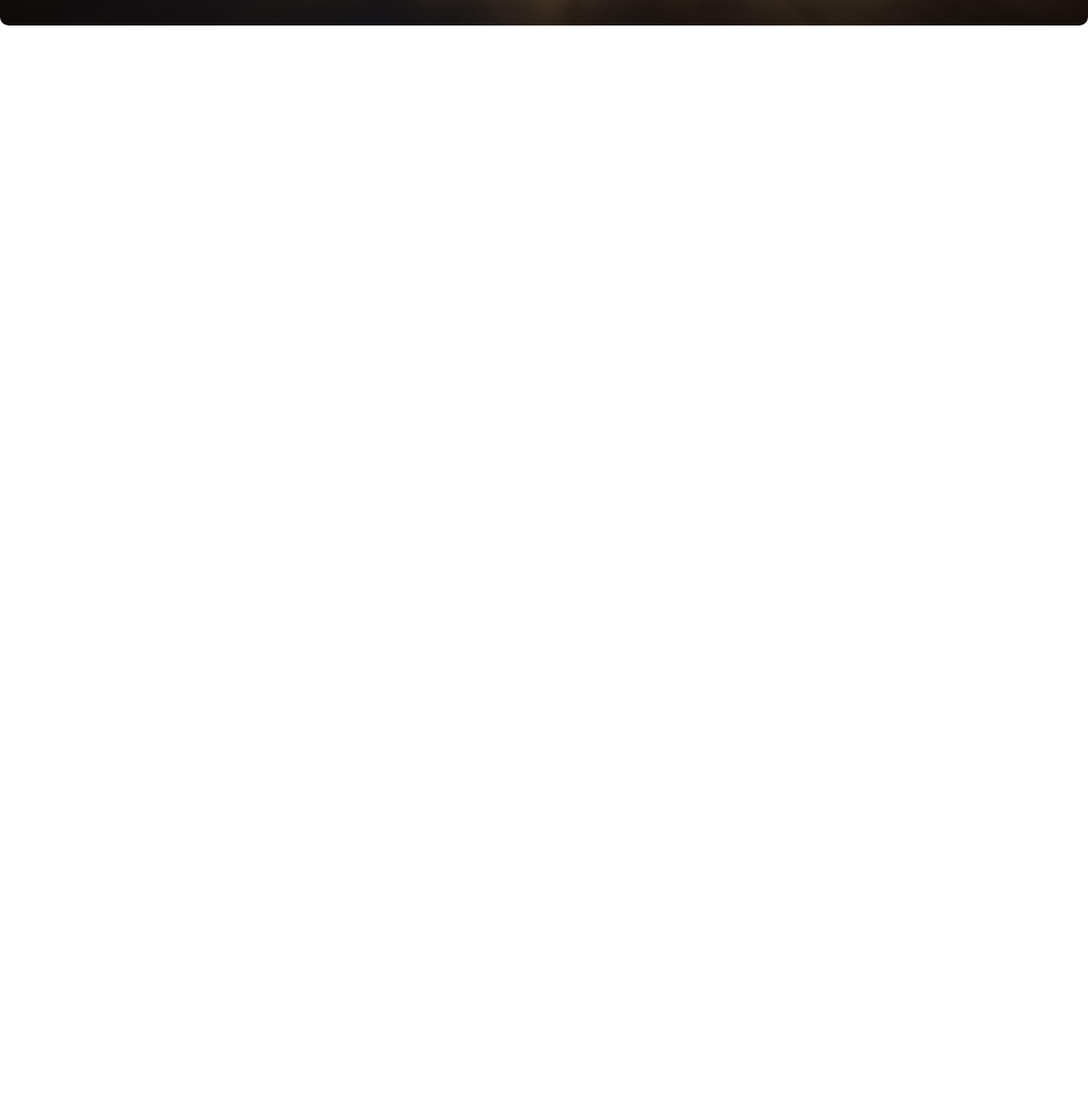
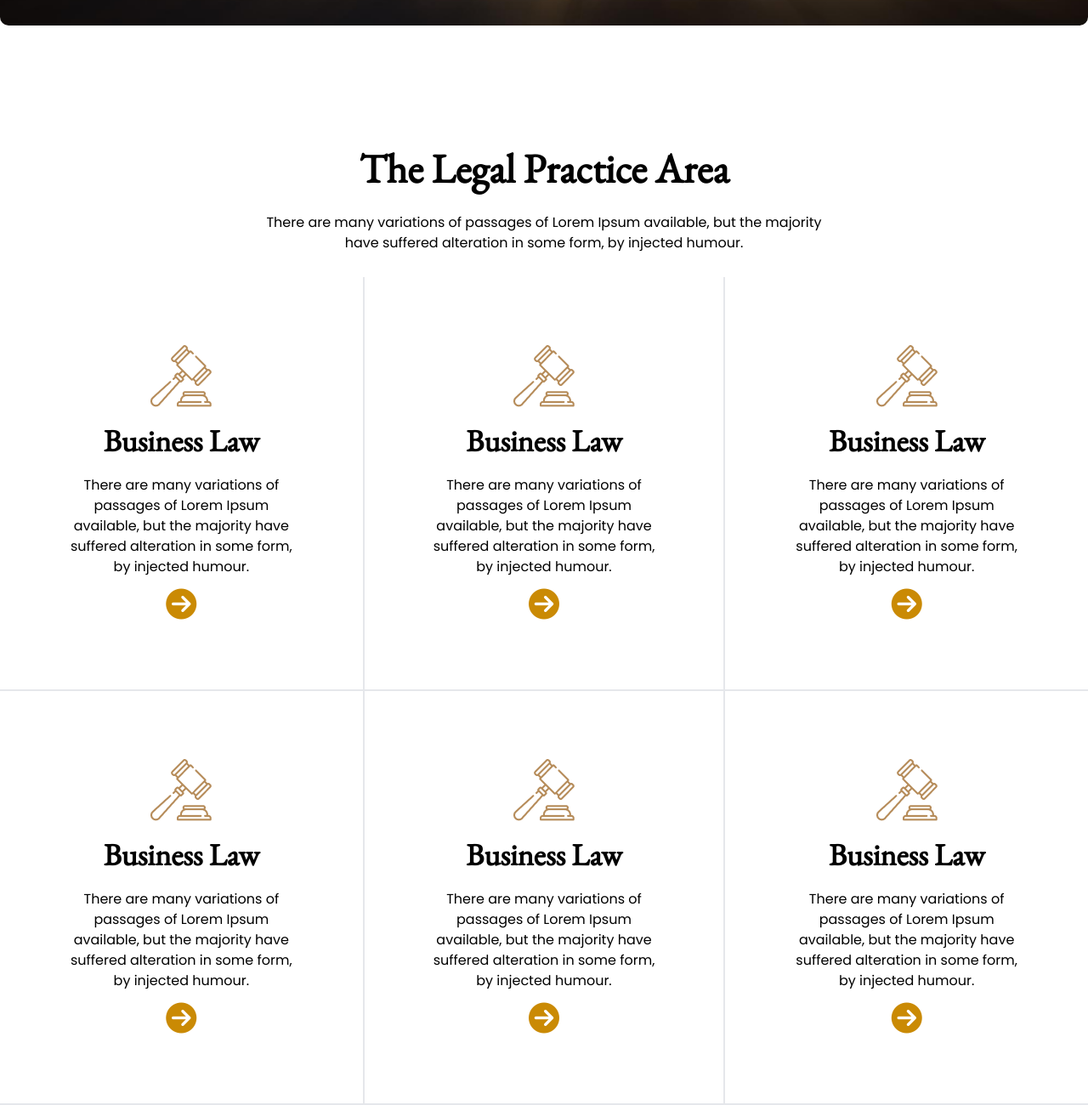
Before and after one commit to FuadTalukder85/legal-resources-tailwind, a plain HTML site: page index.html in a window 1280 px wide. Shown: the part 702-2002 px from the top of the page at 85% size. Before the commit the page ends 800 px from the top, so only its background shows below. Drawn offline with nearby package versions, Linux system fonts and the light colour scheme.

Commit message:
complete card section

```diff
--- a/index.html
+++ b/index.html
@@ -8,6 +8,10 @@
     <title>legal-resources</title>
     <!-- Tailwind file -->
     <script src="https://cdn.tailwindcss.com"></script>
+    <!-- Font awesome -->
+    <script src="https://kit.fontawesome.com/63c1414752.js" crossorigin="anonymous"></script>
+    <!-- <script src="https://kit.fontawesome.com/63c1414752.js" crossorigin="anonymous"></script> -->
+    <!-- <link rel="stylesheet" href="https://cdnjs.cloudflare.com/.../6.2.1/css/all.min.css" integrity="sha512-MV7K8+y+gLIBoVD59lQIYicR65iaqukzvf/nwasF0nqhPay5w/9lJmVM2hMDcnK1OnMGCdVK+iQrJ7lzPJQd1w==" crossorigin="anonymous" referrerpolicy="no-referrer"/> -->
     <!-- CSS file -->
     <link rel="stylesheet" href="styles/style.css">
 </head>
@@ -37,17 +41,71 @@
         <section class="container mx-auto mt-10 text-center">
             <div class="img-banner py-36">
                 <h1 class="text-white text-7xl">We Provide Effective<br>Legal Solutions</h1>
-                <p class="text-white mt-5">There are many variations of passages of Lorem Ipsum available, but the majority<br>have suffered alteration in some form, by injected humour.</p>
+                <p class="text-white mt-5">There are many variations of passages of Lorem Ipsum available, but the
+                    majority<br>have suffered alteration in some form, by injected humour.</p>
                 <form action="" class="mt-8">
-                    <input class="py-5 w-1/3 rounded pl-5 mr-4" type="text" name="" id="" placeholder="Search your services">
+                    <input class="py-5 w-1/3 rounded pl-5 mr-4" type="text" name="" id=""
+                        placeholder="Search your services">
                     <button class="bg-yellow-600 text-white py-5 px-8 font-semibold rounded">Search</button>
                 </form>
             </div>
         </section>
         <!-- Banner section end -->
+    </header>
 
-    </header>
     <main>
+        <!-- The legal section start -->
+        <section class="container mx-auto justify-center items-center text-center mt-36">
+            <h1 class="text-5xl font-semibold">The Legal Practice Area</h1>
+            <p class="mt-7">There are many variations of passages of Lorem Ipsum available, but the majority<br>have
+                suffered alteration in some form, by injected humour.</p>
+            <!-- Card -->
+            <div class="grid grid-cols-1 md:grid-cols-2 lg:grid-cols-3 mt-7">
+                <!-- 1st card -->
+                <div class="p-20 hover:bg-slate-100">
+                    <img src="./images/business.png" alt="">
+                    <h3 class="text-4xl font-semibold mt-5">Business Law</h3>
+                    <p class="mt-5">There are many variations of passages of Lorem Ipsum available, but the majority have suffered alteration in some form, by injected humour.</p>
+                    <i class="fa-solid fa-circle-arrow-right fs-2 mt-3 text-yellow-600 text-4xl mt-11"></i>
+                </div>
+                <!-- 2nd card -->
+                <div class="p-20 hover:bg-slate-100 border-x-2">
+                    <img src="images/business.png" alt="">
+                    <h3 class="text-4xl font-semibold mt-5">Business Law</h3>
+                    <p class="mt-5">There are many variations of passages of Lorem Ipsum available, but the majority have suffered alteration in some form, by injected humour.</p>
+                    <i class="fa-solid fa-circle-arrow-right fs-2 mt-3 text-yellow-600 text-4xl mt-11"></i>
+                </div>
+                <!-- 3rd card -->
+                <div class="p-20 hover:bg-slate-100">
+                    <img src="images/business.png" alt="">
+                    <h3 class="text-4xl font-semibold mt-5">Business Law</h3>
+                    <p class="mt-5">There are many variations of passages of Lorem Ipsum available, but the majority have suffered alteration in some form, by injected humour.</p>
+                    <i class="fa-solid fa-circle-arrow-right fs-2 mt-3 text-yellow-600 text-4xl mt-11"></i>
+                </div>
+                <!-- 4th card -->
+                <div class="p-20 hover:bg-slate-100 border-y-2">
+                    <img src="images/business.png" alt="">
+                    <h3 class="text-4xl font-semibold mt-5">Business Law</h3>
+                    <p class="mt-5">There are many variations of passages of Lorem Ipsum available, but the majority have suffered alteration in some form, by injected humour.</p>
+                    <i class="fa-solid fa-circle-arrow-right fs-2 mt-3 text-yellow-600 text-4xl mt-11"></i>
+                </div>
+                <!-- 5th card -->
+                <div class="p-20 hover:bg-slate-100 border-y-2 border-x-2">
+                    <img src="images/business.png" alt="">
+                    <h3 class="text-4xl font-semibold mt-5">Business Law</h3>
+                    <p class="mt-5">There are many variations of passages of Lorem Ipsum available, but the majority have suffered alteration in some form, by injected humour.</p>
+                    <i class="fa-solid fa-circle-arrow-right fs-2 mt-3 text-yellow-600 text-4xl mt-11"></i>
+                </div>
+                <!-- 6th card -->
+                <div class="p-20 hover:bg-slate-100 border-y-2">
+                    <img src="images/business.png" alt="">
+                    <h3 class="text-4xl font-semibold mt-5">Business Law</h3>
+                    <p class="mt-5">There are many variations of passages of Lorem Ipsum available, but the majority have suffered alteration in some form, by injected humour.</p>
+                    <i class="fa-solid fa-circle-arrow-right fs-2 mt-3 text-yellow-600 text-4xl mt-11"></i>
+                </div>
+            </div>
+        </section>
+        <!-- The legal section end -->
 
     </main>
     <footer>
--- a/styles/style.css
+++ b/styles/style.css
@@ -6,6 +6,10 @@ h1, h2, h3, h4, h5{
 p, span, button{
     font-family: 'Poppins', sans-serif;
 }
+img{
+    display: initial !important;
+}
+/* banner */
 .img-banner{
     background: url(../images/banner.png) no-repeat;
     background-size: cover;
```
